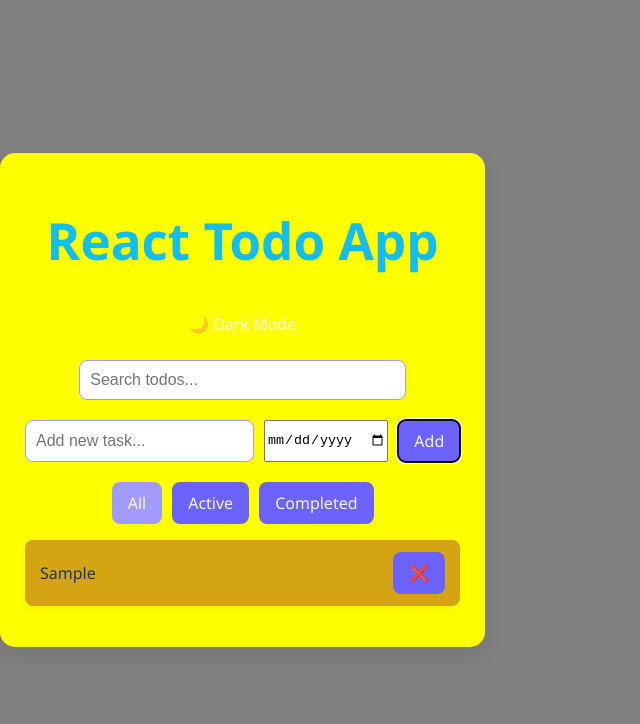
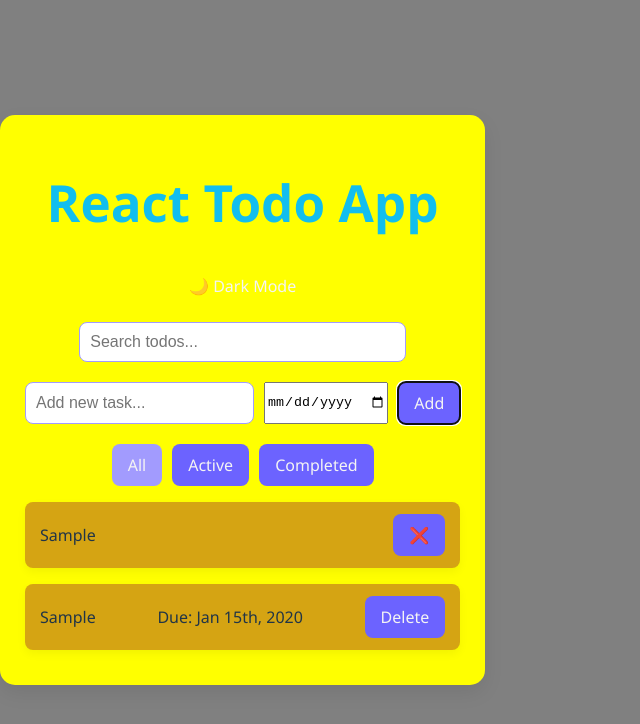
Before and after one commit to RajGaurav2691/todo-app, a React (Vite) app: page / in a window 1280 px wide. Both pictures are taken after typing "Sample", "2020-01-15" into the empty fields and a click on the button "Add". Shown: the top 724 px of the page, without its empty margins (0-640 px from the left). Built offline with nearby package versions, Linux system fonts and the light colour scheme.

Commit message:
Update App.jsx

```diff
--- a/src/App.jsx
+++ b/src/App.jsx
@@ -122,6 +122,7 @@ function App() {
           type="date"
           value={dueDate}
           onChange={handleDueDateChange}
+          className="due-date-input" // Added for styling
         />
 
         <button onClick={addTodo}>Add</button>
@@ -148,6 +149,29 @@ function App() {
           deleteTodo={deleteTodo}
         />
       </DragDropContext>
+
+      {/* Todo List Items */}
+      <div className="todo-items">
+        {todos.map((todo) => (
+          <div key={todo.id} className="todo-item">
+            <div
+              className={`todo-text ${todo.completed ? "completed" : ""}`}
+              onClick={() => toggleTodo(todo.id)}
+            >
+              {todo.text}
+            </div>
+
+            {/* Display Due Date */}
+            {todo.dueDate && (
+              <div className="due-date">
+                Due: {moment(todo.dueDate).format("MMM Do, YYYY")}
+              </div>
+            )}
+
+            <button onClick={() => deleteTodo(todo.id)} className="delete-btn">Delete</button>
+          </div>
+        ))}
+      </div>
     </div>
   );
 }
```
